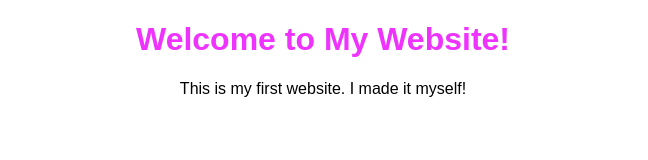
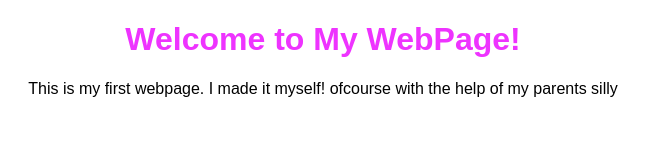
Before and after one commit to nakshatraaravishankar/nakshatraaravishankar.github.io, a plain HTML site: page index.html in a window 1280 px wide. Shown: the whole page, without its empty margins (317-965 px from the left). Drawn offline with Linux system fonts and the light colour scheme.

Commit message:
Update index.html

```diff
--- a/index.html
+++ b/index.html
@@ -1,7 +1,7 @@
 <!DOCTYPE html>
 <html>
 <head>
-  <title>Nakshatraa's Website</title>
+  <title>Nakshatraa's Webpage</title>
   <link rel="icon" href="favicon/favicon.png" type="image/png" />
   <style>
     body {
@@ -15,9 +15,9 @@
   </style>
 </head>
 <body>
-  <h1>Welcome to My Website!</h1>
+  <h1>Welcome to My WebPage!</h1>
   <center>
-	  <p>This is my first website. I made it myself!</p>
+     <p>This is my first webpage. I made it myself! ofcourse with the help of my parents silly</p>
   </center>
   <marquee behavior="scroll" direction="down" scrollamount="10">
   <div style="text-align: center;">
```
